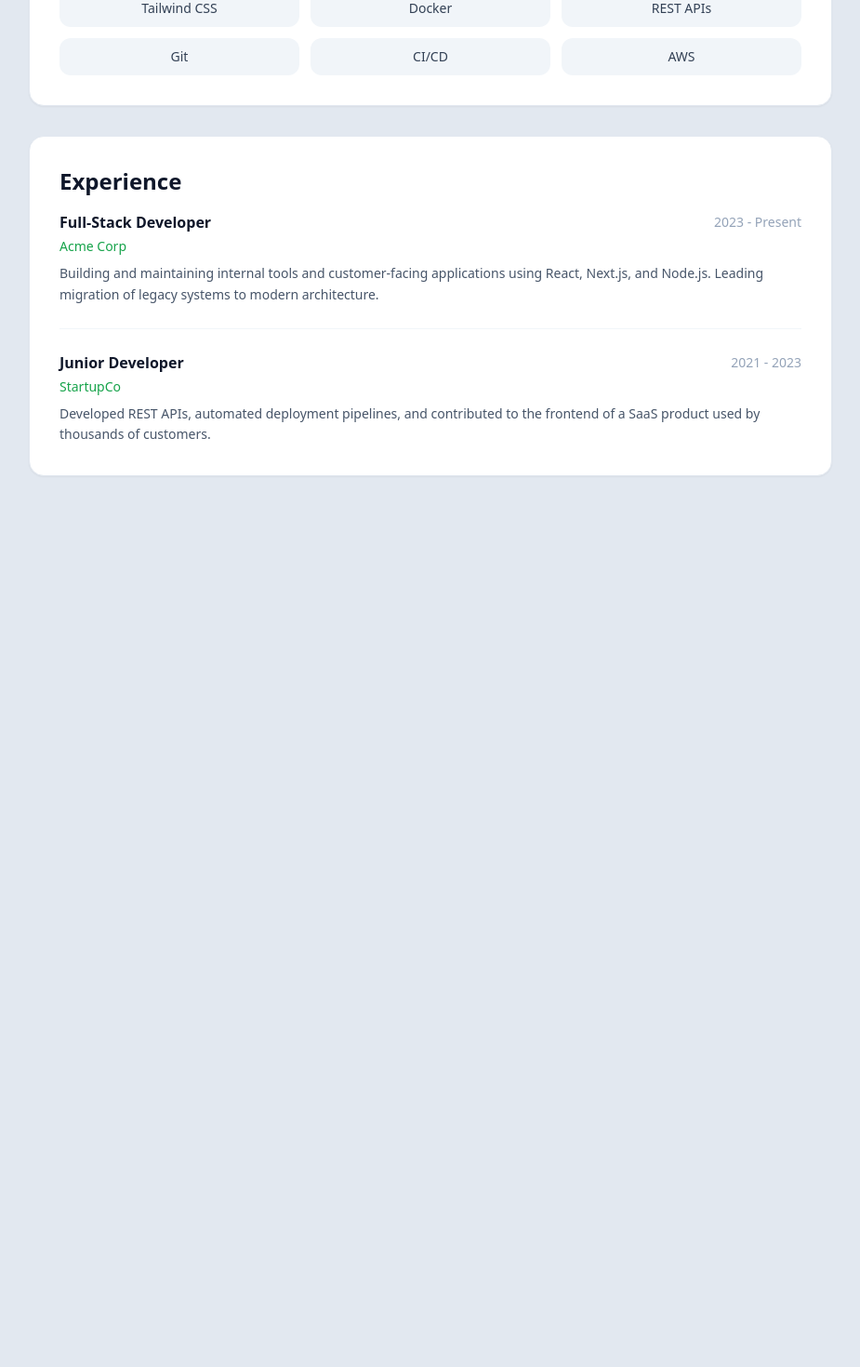
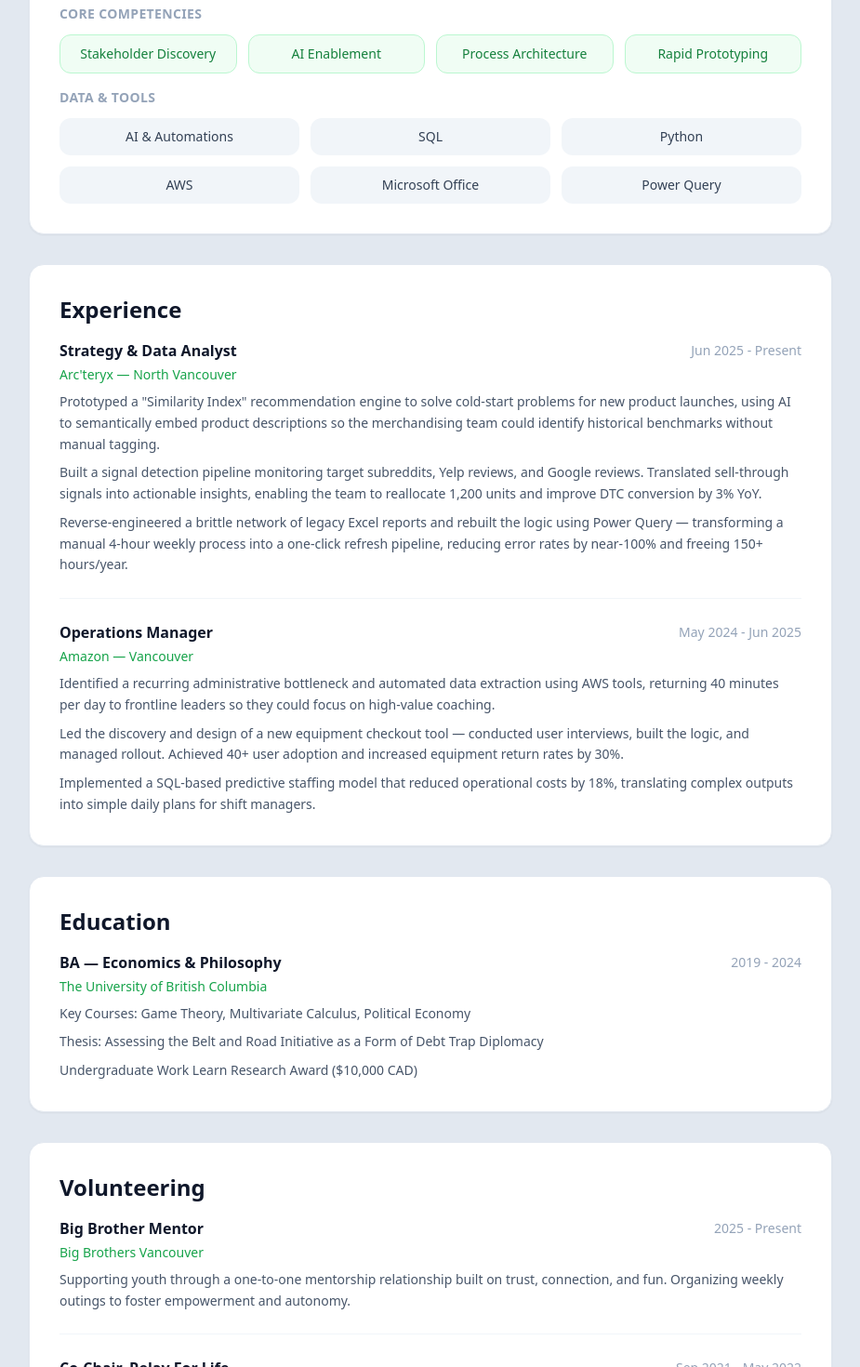
Before and after one commit to alihamyamer/portfolio, a Next.js app: page /about in a window 1280 px wide. Shown: the part 680-2150 px from the top of the page at 93% size, without its empty margins (177-1102 px from the left). Before the commit the page ends 1240 px from the top, so only its background shows below. Built offline with nearby package versions, Linux system fonts and the light colour scheme.

Commit message:
Update About page with real resume content
Made-with: Cursor

```diff
--- a/app/about/page.tsx
+++ b/app/about/page.tsx
@@ -10,21 +10,40 @@ export default function AboutPage() {
           <section className="bg-white rounded-2xl border border-slate-200 shadow-sm p-6 md:p-8">
             <h2 className="text-2xl font-bold text-slate-900 mb-4">Who I Am</h2>
             <p className="text-slate-600 leading-relaxed mb-4">
-              I'm a software developer based in Vancouver with a passion for building clean, functional applications. My focus is on full-stack web development, automation, and data-driven tools.
+              I'm Ali Abuelnasr — an Applied AI & Data Analyst and Workflow Automation Specialist based in Vancouver, Canada. I have a "builder-teacher" mindset, bridging the gap between complex technical concepts and business users.
+            </p>
+            <p className="text-slate-600 leading-relaxed mb-4">
+              I'm experienced in reverse-engineering legacy workflows to build scalable, automated solutions that empower teams. My passion is in Applied AI — moving beyond prompt engineering to build semantic search tools, data visualizations, and automated pipelines that drive internal efficiency and revenue growth.
             </p>
             <p className="text-slate-600 leading-relaxed">
-              When I'm not coding, you'll find me training for my next triathlon or exploring the trails on the North Shore. I believe the discipline and consistency required in endurance sports translates directly into better engineering.
+              Outside of work, I'm training for my next triathlon and exploring the trails on the North Shore. I'm also a Big Brother mentor with Big Brothers Vancouver, supporting youth through connection and mentorship.
             </p>
           </section>
 
           <section className="bg-white rounded-2xl border border-slate-200 shadow-sm p-6 md:p-8">
             <h2 className="text-2xl font-bold text-slate-900 mb-4">Skills</h2>
+            <div className="mb-4">
+              <h3 className="text-sm font-semibold text-slate-400 uppercase tracking-wide mb-3">Core Competencies</h3>
+              <div className="grid grid-cols-2 md:grid-cols-4 gap-3">
+                {[
+                  'Stakeholder Discovery', 'AI Enablement',
+                  'Process Architecture', 'Rapid Prototyping',
+                ].map((skill) => (
+                  <div
+                    key={skill}
+                    className="px-4 py-2.5 rounded-xl bg-green-50 text-green-700 border border-green-200 text-sm font-medium text-center"
+                  >
+                    {skill}
+                  </div>
+                ))}
+              </div>
+            </div>
+            <div>
+              <h3 className="text-sm font-semibold text-slate-400 uppercase tracking-wide mb-3">Data & Tools</h3>
               <div className="grid grid-cols-2 md:grid-cols-3 gap-3">
                 {[
-                'TypeScript', 'React', 'Next.js',
-                'Node.js', 'Python', 'PostgreSQL',
-                'Tailwind CSS', 'Docker', 'REST APIs',
-                'Git', 'CI/CD', 'AWS',
+                  'AI & Automations', 'SQL', 'Python',
+                  'AWS', 'Microsoft Office', 'Power Query',
                 ].map((skill) => (
                   <div
                     key={skill}
@@ -34,6 +53,7 @@ export default function AboutPage() {
                   </div>
                 ))}
               </div>
+            </div>
           </section>
 
           <section className="bg-white rounded-2xl border border-slate-200 shadow-sm p-6 md:p-8">
@@ -41,22 +61,72 @@ export default function AboutPage() {
             <div className="space-y-6">
               <div>
                 <div className="flex items-center justify-between mb-1">
-                  <h3 className="font-semibold text-slate-900">Full-Stack Developer</h3>
-                  <span className="text-sm text-slate-400">2023 - Present</span>
+                  <h3 className="font-semibold text-slate-900">Strategy & Data Analyst</h3>
+                  <span className="text-sm text-slate-400">Jun 2025 - Present</span>
                 </div>
-                <p className="text-sm text-green-600 font-medium mb-2">Acme Corp</p>
+                <p className="text-sm text-green-600 font-medium mb-2">Arc'teryx — North Vancouver</p>
+                <ul className="text-slate-600 text-sm leading-relaxed space-y-2">
+                  <li>Prototyped a "Similarity Index" recommendation engine to solve cold-start problems for new product launches, using AI to semantically embed product descriptions so the merchandising team could identify historical benchmarks without manual tagging.</li>
+                  <li>Built a signal detection pipeline monitoring target subreddits, Yelp reviews, and Google reviews. Translated sell-through signals into actionable insights, enabling the team to reallocate 1,200 units and improve DTC conversion by 3% YoY.</li>
+                  <li>Reverse-engineered a brittle network of legacy Excel reports and rebuilt the logic using Power Query — transforming a manual 4-hour weekly process into a one-click refresh pipeline, reducing error rates by near-100% and freeing 150+ hours/year.</li>
+                </ul>
+              </div>
+              <div className="border-t border-slate-100 pt-6">
+                <div className="flex items-center justify-between mb-1">
+                  <h3 className="font-semibold text-slate-900">Operations Manager</h3>
+                  <span className="text-sm text-slate-400">May 2024 - Jun 2025</span>
+                </div>
+                <p className="text-sm text-green-600 font-medium mb-2">Amazon — Vancouver</p>
+                <ul className="text-slate-600 text-sm leading-relaxed space-y-2">
+                  <li>Identified a recurring administrative bottleneck and automated data extraction using AWS tools, returning 40 minutes per day to frontline leaders so they could focus on high-value coaching.</li>
+                  <li>Led the discovery and design of a new equipment checkout tool — conducted user interviews, built the logic, and managed rollout. Achieved 40+ user adoption and increased equipment return rates by 30%.</li>
+                  <li>Implemented a SQL-based predictive staffing model that reduced operational costs by 18%, translating complex outputs into simple daily plans for shift managers.</li>
+                </ul>
+              </div>
+            </div>
+          </section>
+
+          <section className="bg-white rounded-2xl border border-slate-200 shadow-sm p-6 md:p-8">
+            <h2 className="text-2xl font-bold text-slate-900 mb-4">Education</h2>
+            <div>
+              <div className="flex items-center justify-between mb-1">
+                <h3 className="font-semibold text-slate-900">BA — Economics & Philosophy</h3>
+                <span className="text-sm text-slate-400">2019 - 2024</span>
+              </div>
+              <p className="text-sm text-green-600 font-medium mb-2">The University of British Columbia</p>
+              <p className="text-slate-600 text-sm leading-relaxed mb-2">
+                Key Courses: Game Theory, Multivariate Calculus, Political Economy
+              </p>
+              <p className="text-slate-600 text-sm leading-relaxed mb-2">
+                Thesis: Assessing the Belt and Road Initiative as a Form of Debt Trap Diplomacy
+              </p>
               <p className="text-slate-600 text-sm leading-relaxed">
-                  Building and maintaining internal tools and customer-facing applications using React, Next.js, and Node.js. Leading migration of legacy systems to modern architecture.
+                Undergraduate Work Learn Research Award ($10,000 CAD)
+              </p>
+            </div>
+          </section>
+
+          <section className="bg-white rounded-2xl border border-slate-200 shadow-sm p-6 md:p-8">
+            <h2 className="text-2xl font-bold text-slate-900 mb-4">Volunteering</h2>
+            <div className="space-y-6">
+              <div>
+                <div className="flex items-center justify-between mb-1">
+                  <h3 className="font-semibold text-slate-900">Big Brother Mentor</h3>
+                  <span className="text-sm text-slate-400">2025 - Present</span>
+                </div>
+                <p className="text-sm text-green-600 font-medium mb-2">Big Brothers Vancouver</p>
+                <p className="text-slate-600 text-sm leading-relaxed">
+                  Supporting youth through a one-to-one mentorship relationship built on trust, connection, and fun. Organizing weekly outings to foster empowerment and autonomy.
                 </p>
               </div>
               <div className="border-t border-slate-100 pt-6">
                 <div className="flex items-center justify-between mb-1">
-                  <h3 className="font-semibold text-slate-900">Junior Developer</h3>
-                  <span className="text-sm text-slate-400">2021 - 2023</span>
+                  <h3 className="font-semibold text-slate-900">Co-Chair, Relay For Life</h3>
+                  <span className="text-sm text-slate-400">Sep 2021 - May 2022</span>
                 </div>
-                <p className="text-sm text-green-600 font-medium mb-2">StartupCo</p>
+                <p className="text-sm text-green-600 font-medium mb-2">Canadian Cancer Society</p>
                 <p className="text-slate-600 text-sm leading-relaxed">
-                  Developed REST APIs, automated deployment pipelines, and contributed to the frontend of a SaaS product used by thousands of customers.
+                  Co-led the annual Relay For Life fundraiser, raising over $35K to support the Canadian Cancer Society.
                 </p>
               </div>
             </div>
```
Lines whose indentation alone changed are shown as unchanged.
